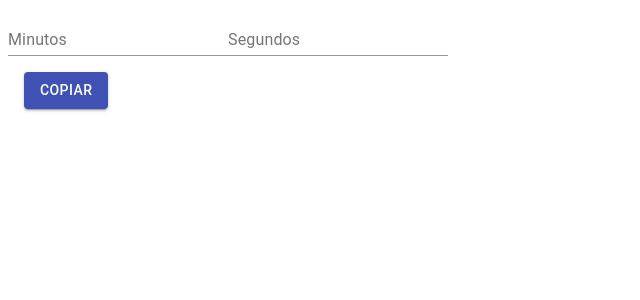
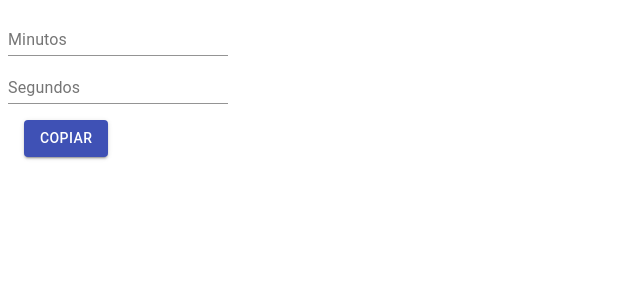
Before and after one commit to ecrseer/YTime2, a Next.js app: page / in a window 1280 px wide. Shown: the top 300 px of the page, without its empty margins (0-640 px from the left). Built offline with nearby package versions, Linux system fonts and the light colour scheme.

Commit message:
normal grid

```diff
--- /dev/null
+++ b/assets/strngs.js
@@ -0,0 +1,3 @@
+let txt ="have you ever wondered how you sometimes want to share a youtube video on your phone at a certain point in time and can't do it so easily? this site allows you to do this, access it through chrome with the link copied and enter the time you want, soon you will have the link to share it. "
+let txtpt = "já pensou como você as vezes quer compartilhar um video do youtube no seu celular em certo ponto do tempo e não consegue com tanta facilidade? esse site te permite isso, acesse ele através do chrome com o link copiado e digite o tempo que você quer, logo terá o link para compartilha-lo.";
+module.exports={txt,txtpt}
--- /dev/null
+++ b/components/MyApp.js
@@ -0,0 +1,118 @@
+import Head from 'next/head'
+import { useEffect, useState } from 'react'
+import LaunchScreen from '../components/launch/launchScreen'
+import Sbutton from '../components/textMaterial/Sbutton';
+import TextField from '../components/textMaterial/TextField'
+import TimeFields from '../components/textMaterial/TimeFields'
+
+
+
+const normalFt = (<a
+    href="https://github.com/ecrseer"
+    target="_blank"
+    rel="noopener noreferrer"
+  >
+    Made with ❤️ by  gjm
+  </a>);
+
+export default function Myapp(){
+    const [waitd,setWaitd] = useState(true);
+    const [urlvideo, setUrlvideo] = useState('____');
+    const [tempo,setTempo] = useState({minuto:0,segundo:0});
+    const [urlModif,setUrlModif] = useState('');
+    const [Footinho,setFootinho] = useState(normalFt);
+    const [Falli,setFalli] = useState(()=>{})
+
+
+
+    function copyBoard (result){
+
+        if((result.state=='granted')||
+        result.state=='prompt'){
+          navigator.
+          clipboard.readText().then((cip) =>
+            {setUrlvideo(cip);})
+             .then(()=>{
+              //adiciona tempo
+                  });
+                }
+      }
+      function adicionaTempo(){
+        let tmp= parseInt(tempo.minuto)+parseInt(tempo.segundo);
+        let url="";
+        if(urlvideo.search("youtube")!==-1){//se encontrou youtube
+          url=urlvideo+'&feature=youtu.be&t='+tmp;
+          setUrlModif(url);
+          }
+          else
+          if(urlvideo.search("youtu.be")!==-1){
+            url=urlvideo+'?t='+tmp;
+            setUrlModif(url);
+          }
+            else
+              setFootinho(<h2>Digite uma url do youtube</h2>)
+
+      }
+//remove later
+      function falbck(){
+        return(
+          <TextField
+                id="standard-basic" name="min"
+                label="URL" onChange={({target:{value}})=>
+                setUrlvideo(value)}  />
+        )
+      }
+
+    function PedirPermissaoPraCopiar(_window){
+        _window.addEventListener("error", function (e) {
+        alert("Error occurred: " + e.error.message);
+        return false;
+     })
+      navigator.permissions.query({name:'clipboard-read',
+        allowWithoutGesture: false}).then(
+          (result)=>{
+            copyBoard(result);          }
+        )
+        .catch(function (e){
+            console.log(e);
+        })
+    }
+
+
+
+    useEffect(()=>{
+        setWaitd(false);
+        PedirPermissaoPraCopiar(window);
+    },[urlvideo,tempo])
+    return(
+  <>
+    <Head>
+      <title>Time Shared YT</title>
+    </Head>
+    {waitd?<LaunchScreen/>:<></>}
+
+
+    <div>
+        <div>
+        {/* <TimeFields/> */}
+        <TextField
+            id="standard-number" name="min" type="number"
+            label="Minutos" onChange={({target:{value}})=>setTempo({
+              segundo:tempo.segundo, minuto:value*60
+            })}  /><br/>
+    <TextField
+              id="standard-number"
+              label="Segundos" name="seg" type="number"
+              onChange={({target:{value}})=> setTempo(
+                {segundo:value,minuto:tempo.minuto}) }
+                onBlur={adicionaTempo}
+            />
+            </div>
+            <Sbutton urlModif={urlModif}/>
+
+            </div>
+
+
+  </>
+)
+}
--- a/components/textMaterial/Sbutton.js
+++ b/components/textMaterial/Sbutton.js
@@ -17,7 +17,7 @@ export default function Sbutton({urlModif}) {
     },[])
     async function copiar(urlMod){
 
-        navigator.clipboard.writeText('test'+urlMod).then(()=>{})
+        navigator.clipboard.writeText(''+urlMod).then(()=>{})
         .catch(err=>console.log(err));
     }
      async function compartilhar(urlModi){
--- a/pages/index.js
+++ b/pages/index.js
@@ -1,119 +1,39 @@
-import Head from 'next/head'
-import { useEffect, useState } from 'react'
-import LaunchScreen from '../components/launch/launchScreen'
-import Sbutton from '../components/textMaterial/Sbutton';
-import TextField from '../components/textMaterial/TextField'
-import TimeFields from '../components/textMaterial/TimeFields'
+import Myapp from "../components/MyApp";
+import { makeStyles } from '@material-ui/core/styles';
+import Paper from '@material-ui/core/Paper';
+import Grid from '@material-ui/core/Grid';
+
+const useStyles = makeStyles((theme) => ({
+  root: {
+    flexGrow: 1,
+  },
+  paper: {
+    padding: theme.spacing(2),
+    textAlign: 'center',
+    color: theme.palette.text.secondary,
+  },
+}));
+
+export default function FullWidthGrid() {
+  const classes = useStyles();
+
+  return (
+    <div className={classes.root}>
+      <Grid container spacing={3}>
+      <Grid item xs={12} sm={6}>
+        <Myapp/>
+      </Grid>
+      <Grid item xs={6} sm={3}>
+
+        </Grid>
+        <Grid item xs={6} sm={3}>
+
+        </Grid>
 
 
-
-const normalFt = (<a
-    href="https://github.com/ecrseer"
-    target="_blank"
-    rel="noopener noreferrer"
-  >
-    Made with ❤️ by  gjm
-  </a>);
-
-export default function yshindex(){
-    const [waitd,setWaitd] = useState(true);
-    const [urlvideo, setUrlvideo] = useState('____');
-    const [tempo,setTempo] = useState({minuto:0,segundo:0});
-    const [urlModif,setUrlModif] = useState('');
-    const [Footinho,setFootinho] = useState(normalFt);
-    const [Falli,setFalli] = useState(()=>{})
-
-
-
-    function copyBoard (result){
-
-        if((result.state=='granted')||
-        result.state=='prompt'){
-          navigator.
-          clipboard.readText().then((cip) =>
-            {setUrlvideo(cip);})
-             .then(()=>{
-              //adiciona tempo
-                  });
-                }
-      }
-      function adicionaTempo(){
-        let tmp= parseInt(tempo.minuto)+parseInt(tempo.segundo);
-        let url="";
-        if(urlvideo.search("youtube")!==-1){//se encontrou youtube
-          url=urlvideo+'&feature=youtu.be&t='+tmp;
-          setUrlModif(url);
-          }
-          else
-          if(urlvideo.search("youtu.be")!==-1){
-            url=urlvideo+'?t='+tmp;
-            setUrlModif(url);
-          }
-            else
-              setFootinho(<h2>Digite uma url do youtube</h2>)
-
-      }
-//remove later
-      function falbck(){
-        return(
-          <TextField
-                id="standard-basic" name="min"
-                label="URL" onChange={({target:{value}})=>
-                setUrlvideo(value)}  />
+        <Grid item xs={12}>
+       </Grid>
+     </Grid>
+  </div>
         )
-      }
-
-    function PedirPermissaoPraCopiar(_window){
-        _window.addEventListener("error", function (e) {
-        alert("Error occurred: " + e.error.message);
-        return false;
-     })
-      navigator.permissions.query({name:'clipboard-read',
-        allowWithoutGesture: false}).then(
-          (result)=>{
-            copyBoard(result);
-          }
-        )
-        .catch(function (e){
-            console.log(e);
-        })
-    }
-
-
-
-    useEffect(()=>{
-        setWaitd(false);
-        PedirPermissaoPraCopiar(window);
-    },[urlvideo,tempo])
-    return(
-  <>
-    <Head>
-      <title>Time Shared YT</title>
-    </Head>
-    {waitd?<LaunchScreen/>:<></>}
-
-
-    <div>
-        <div>
-        {/* <TimeFields/> */}
-        <TextField
-            id="standard-number" name="min" type="number"
-            label="Minutos" onChange={({target:{value}})=>setTempo({
-              segundo:tempo.segundo, minuto:value*60
-            })}  />
-    <TextField
-              id="standard-number"
-              label="Segundos" name="seg" type="number"
-              onChange={({target:{value}})=> setTempo(
-                {segundo:value,minuto:tempo.minuto}) }
-                onBlur={adicionaTempo}
-            />
-            </div>
-            <Sbutton urlModif={urlModif}/>
-
-            </div>
-
-
-  </>
-)
-}
+        }
```
Also changed, not shown: 1 other file (tests, documents, lock files or other folders).
